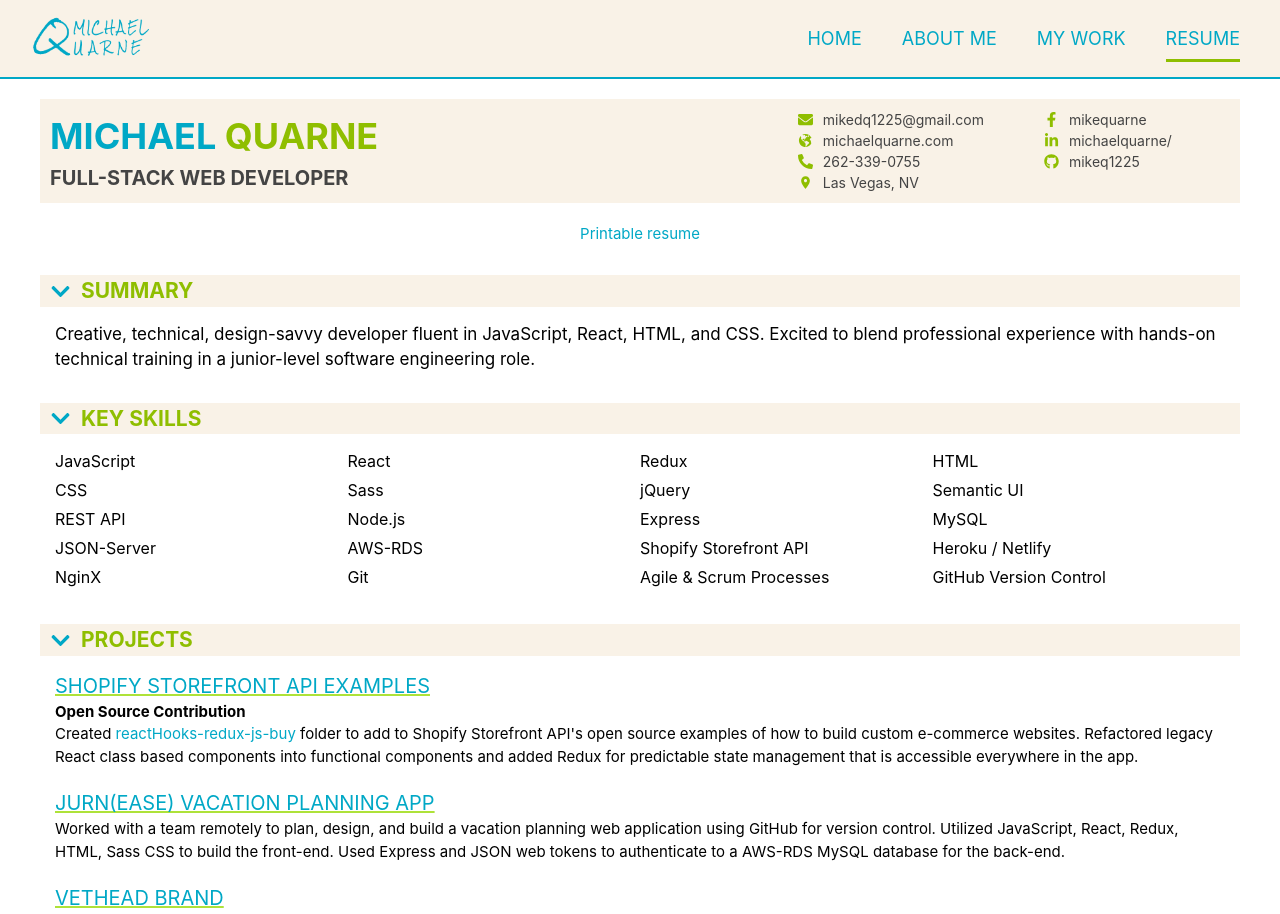
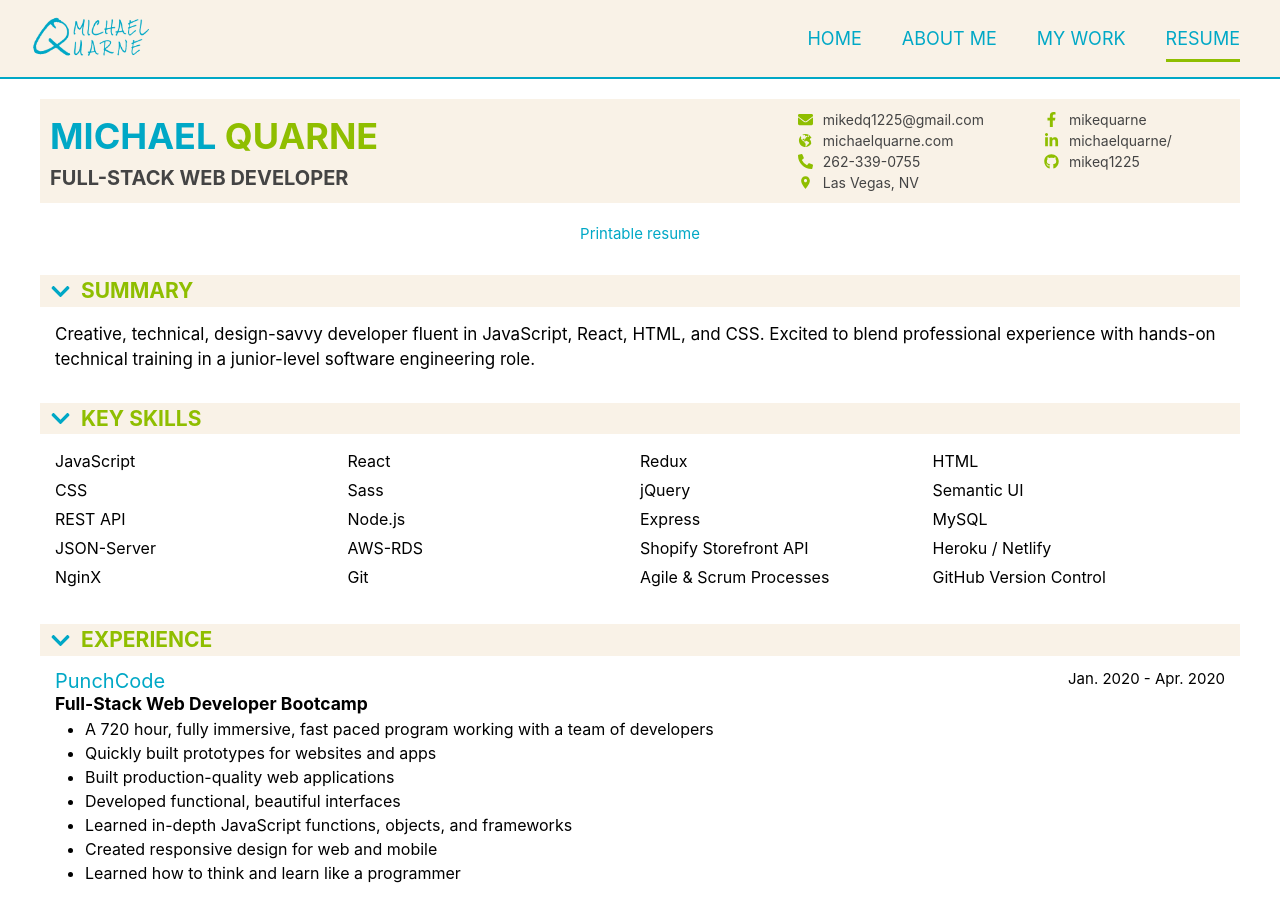
Before and after one commit to mikeq1225/portfolio, a React (Create React App) app in the folder client/: page /Resume in a window 1280 px wide. Shown: the top 914 px of the page. Built offline with nearby package versions, Linux system fonts and the light colour scheme; no server answers.

Commit message:
added experince section

```diff
--- a/client/src/components/resume/ResumeBody.js
+++ b/client/src/components/resume/ResumeBody.js
@@ -120,6 +120,44 @@ export default (props) => {
 								{/* <li>Slack messaging</li> */}
 							</ul>
 						</li>
+						<li id="experience">
+							<div className="title" onClick={(e) => display(e)}>
+								<FaChevronRight />
+								<h2>Experience</h2>
+							</div>
+							<ul className="panel hide">
+								<li>
+									<div>
+										<div>
+											<a
+												href="https://punchcode.org/"
+												target="_blank"
+												rel="noopener noreferrer"
+											>
+												PunchCode
+											</a>
+											<p>Jan. 2020 - Apr. 2020</p>
+										</div>
+										<h3>Full-Stack Web Developer Bootcamp</h3>
+										<ul>
+											<li>
+												A 720 hour, fully immersive, fast paced program working
+												with a team of developers
+											</li>
+											<li>Quickly built prototypes for websites and apps</li>
+											<li>Built production-quality web applications</li>
+											<li>Developed functional, beautiful interfaces</li>
+											<li>
+												Learned in-depth JavaScript functions, objects, and
+												frameworks
+											</li>
+											<li>Created responsive design for web and mobile</li>
+											<li>Learned how to think and learn like a programmer</li>
+										</ul>
+									</div>
+								</li>
+							</ul>
+						</li>
 						<li id="projects">
 							<div className="title" onClick={(e) => display(e)}>
 								<FaChevronRight />
@@ -223,25 +261,6 @@ export default (props) => {
 									<div>
 										<div>
 											<a
-												href="https://punchcode.org/"
-												target="_blank"
-												rel="noopener noreferrer"
-											>
-												PunchCode
-											</a>
-											<p>Jan. 2020 - Apr. 2020</p>
-										</div>
-										<h3>Full-Stack Web Developer Bootcamp</h3>
-										<p>
-											Intense 3 month full-time boot-camp program in which I
-											learned to build complete web applications
-										</p>
-									</div>
-								</li>
-								<li>
-									<div>
-										<div>
-											<a
 												href="https://www.snhu.edu/"
 												target="_blank"
 												rel="noopener noreferrer"
--- a/client/src/styles/resume/ResumeBody.scss
+++ b/client/src/styles/resume/ResumeBody.scss
@@ -77,6 +77,24 @@
 						}
 					}
 
+					&#experience {
+						ul.panel {
+							li {
+								div {
+									ul {
+										padding: 0 3rem;
+
+										li {
+											margin: 0;
+											list-style: disc;
+											font-size: 1.6rem;
+										}
+									}
+								}
+							}
+						}
+					}
+
 					&#projects {
 						ul {
 							li {
@@ -104,6 +122,7 @@
 						}
 					}
 
+					&#experience,
 					&#education,
 					&#employment,
 					&#projects {
@@ -200,6 +219,19 @@
 							}
 						}
 
+						&#experience {
+							ul.panel {
+								li {
+									div {
+										ul {
+											padding: 0 2rem;
+										}
+									}
+								}
+							}
+						}
+
+						&#experience,
 						&#education {
 							ul.panel {
 								li {
```
